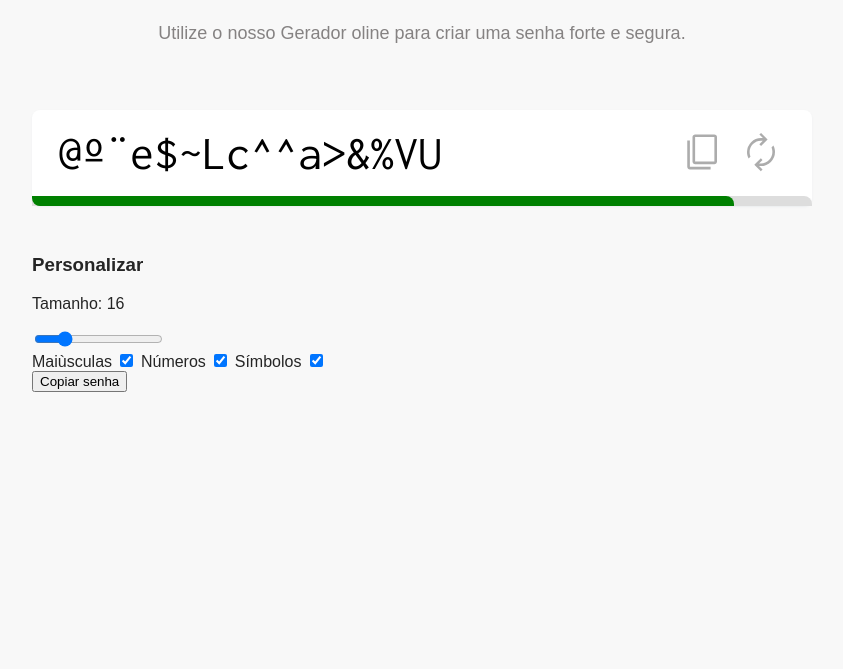
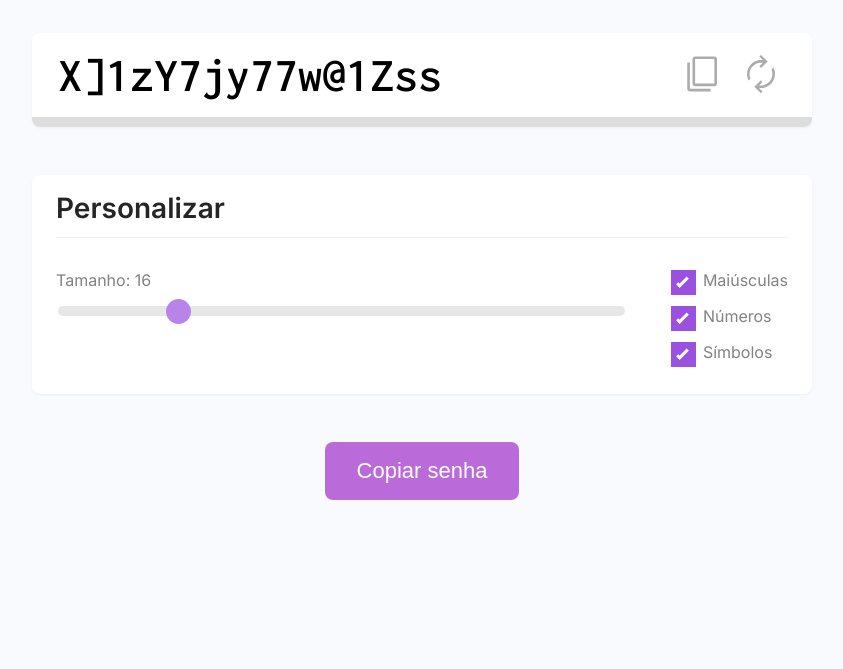
Before and after one commit to Muacidevjava/Gerador-de-senha, a plain HTML site: page index.html in a window 1280 px wide. Shown: the part 131-800 px from the top of the page, without its empty margins (218-1061 px from the left). Drawn offline with Linux system fonts and the light colour scheme.

Commit message:
changing the copy button function

```diff
--- a/index.html
+++ b/index.html
@@ -2,115 +2,118 @@
 <html lang="en">
   <head>
     <meta charset="UTF-8" />
+    <meta http-equiv="X-UA-Compatible" content="IE=edge" />
     <meta name="viewport" content="width=device-width, initial-scale=1.0" />
-    <link rel="stylesheet" href="style.css" />
-    <link rel="preconnect" href="https://fonts.googleapis.com" />
-    <link rel="preconnect" href="https://fonts.gstatic.com" crossorigin />
     <link rel="preconnect" href="https://fonts.googleapis.com" />
     <link rel="preconnect" href="https://fonts.gstatic.com" crossorigin />
     <link
-      href="https://fonts.googleapis.com/css2?family=Inconsolata:wght@200..900&display=swap"
+      href="https://fonts.googleapis.com/css2?family=Inconsolata:wght@600&family=Inter:wght@400;600&display=swap"
       rel="stylesheet"
     />
-    <link
-      href="https://fonts.googleapis.com/css2?family=Inter:wght@100..900&display=swap"
-      rel="stylesheet"
-    />
-    <title>Gerador de Senhas</title>
+    <link rel="stylesheet" href="reset.css" />
+    <link rel="stylesheet" href="style.css" />
+    <title>Document</title>
   </head>
   <body>
     <main>
       <section class="hero">
-        <h1 class="title">Gerador de Senha</h1>
+        <h1 class="title">Gerador de senha</h1>
         <p class="subtitle">
-          Utilize o nosso Gerador oline para criar uma senha forte e segura.
+          Utilize o nosso gerador online para criar uma senha forte e segura.
         </p>
       </section>
+
       <section class="box">
         <div class="password">
           <div class="text">
             <input type="text" name="password" id="password" />
           </div>
-          <div class="action">
-            <button id="copy1"><img src="copy.svg" alt="" width="42" /></button>
-
+          <div class="actions">
+            <button id="copy-1">
+              <img src="copy.svg" width="42" />
+            </button>
             <button id="renew">
-              <img src="renew.svg" alt="" width="42" />
+              <img src="renew.svg" width="42" />
             </button>
           </div>
         </div>
         <div class="security-indicator">
-          <div
-            id="security-indicator-bar"
-            class="bar safe"
-            style="width: 90%"
-          ></div>
+          <div id="security-indicator-bar" class="bar" style="width: 90%"></div>
         </div>
-      </section class="box customize">
+      </section>
+
+      <section class="box customize">
         <h3 class="title">Personalizar</h3>
         <div class="actions">
-         <div class="password-legth">
+          <div class="password-length">
             <p>Tamanho: <span id="password-length-text">16</span></p>
             <input
               type="range"
               name="password-length"
               id="password-length"
+              class="slider"
               value="16"
               min="4"
               max="64"
             />
           </div>
           <div class="config">
-        <label  class="checkbox-container">
-          <span class="text">Maiùsculas</span>
+            <label class="checkbox-container">
+              <span class="text">Maiúsculas</span>
               <input type="checkbox" id="uppercase-check" checked />
               <span class="checkmark"></span>
             </label>
-        <label  class="checkbox-container">
+            <label class="checkbox-container">
               <span class="text">Números</span>
-          <input type="checkbox" id="NUmber-check" checked />
+              <input type="checkbox" id="number-check" checked />
               <span class="checkmark"></span>
             </label>
-        <label  class="checkbox-container">
+            <label class="checkbox-container">
               <span class="text">Símbolos</span>
-          <input type="checkbox" id="simbol-check" checked />
+              <input type="checkbox" id="symbol-check" checked />
               <span class="checkmark"></span>
             </label>
           </div>
         </div>
-      <section>
-
       </section>
 
-
-      <button id="copy2">Copiar senha</button>
+      <div class="submit">
+      <button id="copy-2">Copiar senha</button>
+    </div>
     </main>
     <script>
-      let passwordLenght = 16;
-      const inputEl = document.querySelector("#password");
+      const inputEl = document.querySelector("#password")
+
+      let passwordLength = 16
+
       function generatePassword() {
         const chars =
-          "ABCDEFGHJKLMNPQRSTUVWXYZabcdefghjlmnpqrstuvxz123456789!@#$%¨&*()_+=^~?;:<>,{}[]ªº°";
-        let password = "";
-        for (let i = 0; i < passwordLenght; i++) {
-          const randomNUmber = Math.floor(Math.random() * chars.length);
-          password += chars.substring(randomNUmber, randomNUmber + 1);
+          "abcdefghjkmnpqrstuvwxyzABCDEFGHJKLMNPQRSTUVWXYZ123456789?!@&*()[]"
+
+        let password = ""
+
+        for (let i = 0; i < passwordLength; i++) {
+          const randomNumber = Math.floor(Math.random() * chars.length)
+          password += chars.substring(randomNumber, randomNumber + 1)
         }
 
-        inputEl.value = password;
+        inputEl.value = password
       }
+
       function copy() {
-        navigator.clipboard.writeText(inputEl.value);
+        navigator.clipboard.writeText(inputEl.value)
       }
-      const passwordLenghtEl = document.querySelector("#password-length");
-      passwordLenghtEl.addEventListener("input", function () {
-        const passwordLenght = passwordLenghtEl.value;
 
-        generatePassword(password);
-      });
-      document.querySelector("#copy1").addEventListener("click", copy);
-      document.querySelector("#copy2").addEventListener("click", copy);
-      generatePassword();
+      const passwordLengthEl = document.querySelector("#password-length")
+      passwordLengthEl.addEventListener("input", function () {
+        passwordLength = passwordLengthEl.value
+        generatePassword()
+      })
+
+      document.querySelector("#copy-1").addEventListener("click", copy)
+      document.querySelector("#copy-2").addEventListener("click", copy)
+
+      generatePassword()
     </script>
   </body>
 </html>
--- a/reset.css
+++ b/reset.css
@@ -2,6 +2,7 @@ html {
   box-sizing: border-box;
   font-size: 16px;
 }
+
 *,
 *:before,
 *:after {
@@ -27,6 +28,7 @@ ol,
 ul {
   list-style: none;
 }
+
 img {
   max-width: 100%;
   height: auto;
--- a/style.css
+++ b/style.css
@@ -1,6 +1,6 @@
 body {
-  background-color: #f8f8f8;
-  font-family: sans-serif;
+  background-color: #f8fafd;
+  font-family: "Inter", sans- serif;
   color: #252525;
   padding: 2rem;
 }
@@ -9,6 +9,7 @@ main {
   max-width: 780px;
   margin: 0 auto;
 }
+
 .hero {
   text-align: center;
   padding-bottom: 3rem;
@@ -18,14 +19,13 @@ main {
   font-weight: bold;
   padding-bottom: 1.5rem;
 }
-
 .hero .subtitle {
   font-size: 1.125rem;
-  color: #858282;
+  color: #828282;
 }
 
 .box {
-  background-color: white;
+  background: #fff;
   box-shadow: 0 1px 2px rgba(132, 148, 165, 0.1);
   border-radius: 8px;
   margin-bottom: 3rem;
@@ -53,25 +53,25 @@ main {
   -ms-user-select: none;
   user-select: none;
 }
-.password .action button {
+.password .actions button {
   background-color: transparent;
   border: none;
   cursor: pointer;
   opacity: 0.7;
   transition: opacity 0.2s;
 }
+
 .security-indicator {
   height: 10px;
   background-color: #ddd;
-  border-top-right-radius: 8px;
-  border-top-right-radius: 8px;
+  border-bottom-left-radius: 8px;
+  border-bottom-right-radius: 8px;
 }
-
 .security-indicator .bar {
   height: 10px;
   border-top-right-radius: 8px;
   border-bottom-left-radius: 8px;
-  border-top-right-radius: 8px;
+  border-bottom-right-radius: 8px;
 
   transition: all 0.2s;
 }
@@ -82,8 +82,123 @@ main {
   background-color: #eb5757;
 }
 .security-indicator .bar.warning {
-  background-color: yellow;
+  background-color: #f2c94c;
 }
 .security-indicator .bar.safe {
-  background-color: green;
+  background-color: #27ae60;
 }
+
+.customize {
+  padding: 1rem 1.5rem;
+}
+.customize .title {
+  border-bottom: 1px solid #f0f0f0;
+  font-size: 1.75rem;
+  font-weight: bold;
+  margin-bottom: 2rem;
+  padding-bottom: 0.75rem;
+}
+.customize .actions {
+  display: flex;
+  gap: 3rem;
+  color: #828282;
+}
+.customize .password-length {
+  flex: 1;
+}
+.customize .password-length .slider {
+  appearance: none;
+  -webkit-appearance: none;
+  height: 10px;
+  background: #dddddd;
+  outline: none;
+  border-radius: 8px;
+  width: 100%;
+  opacity: 0.7;
+  transition: opacity 0.2s;
+  margin-top: 1rem;
+}
+.customize .password-length .slider:hover {
+  opacity: 1;
+}
+.customize .password-length .slider::-webkit-slider-thumb {
+  -webkit-appearance: none;
+  appearance: none;
+  width: 25px;
+  height: 25px;
+  border-radius: 25px;
+  background: #9b51e0;
+  cursor: pointer;
+}
+.customize .password-length .slider::-moz-range-thumb {
+  width: 25px;
+  height: 25px;
+  border-radius: 25px;
+  background: #9b51e0;
+  cursor: pointer;
+}
+
+.checkbox-container {
+  display: block;
+  position: relative;
+  padding-left: 2rem;
+  margin-bottom: 1rem;
+  cursor: pointer;
+  -webkit-user-select: none;
+  -moz-user-select: none;
+  -ms-user-select: none;
+  user-select: none;
+}
+.checkbox-container input {
+  position: absolute;
+  height: 0;
+  width: 0;
+  opacity: 0;
+  cursor: pointer;
+}
+.checkbox-container .checkmark {
+  position: absolute;
+  top: 0;
+  left: 0;
+  height: 25px;
+  width: 25px;
+  background-color: #dddddd;
+  transition: all 0.2s;
+}
+.checkbox-container:hover input ~ .checkmark {
+  background-color: #cccccc;
+}
+.checkbox-container input:checked ~ .checkmark {
+  background-color: #9b51e0;
+}
+.checkbox-container .checkmark:after {
+  content: "";
+  display: none;
+  position: absolute;
+  left: 9px;
+  top: 5px;
+  width: 5px;
+  height: 13px;
+  border: solid white;
+  border-width: 0 3px 3px 0;
+  transform: rotate(45deg);
+}
+.checkbox-container input:checked ~ .checkmark:after {
+  display: block;
+}
+.submit{
+  text-align: center;
+}
+.submit button {
+  background-color: #bb6bd9;
+  font-size: 1.375rem;
+  color:#fff;
+  border: none;
+  border-radius: 8px;
+  cursor: pointer;
+  padding: 1rem 2rem ;
+  transition: all 0.2s;
+}
+.submit button:hover {
+  background-color: #9b51e0;
+}
```
Lines whose indentation alone changed are shown as unchanged.
